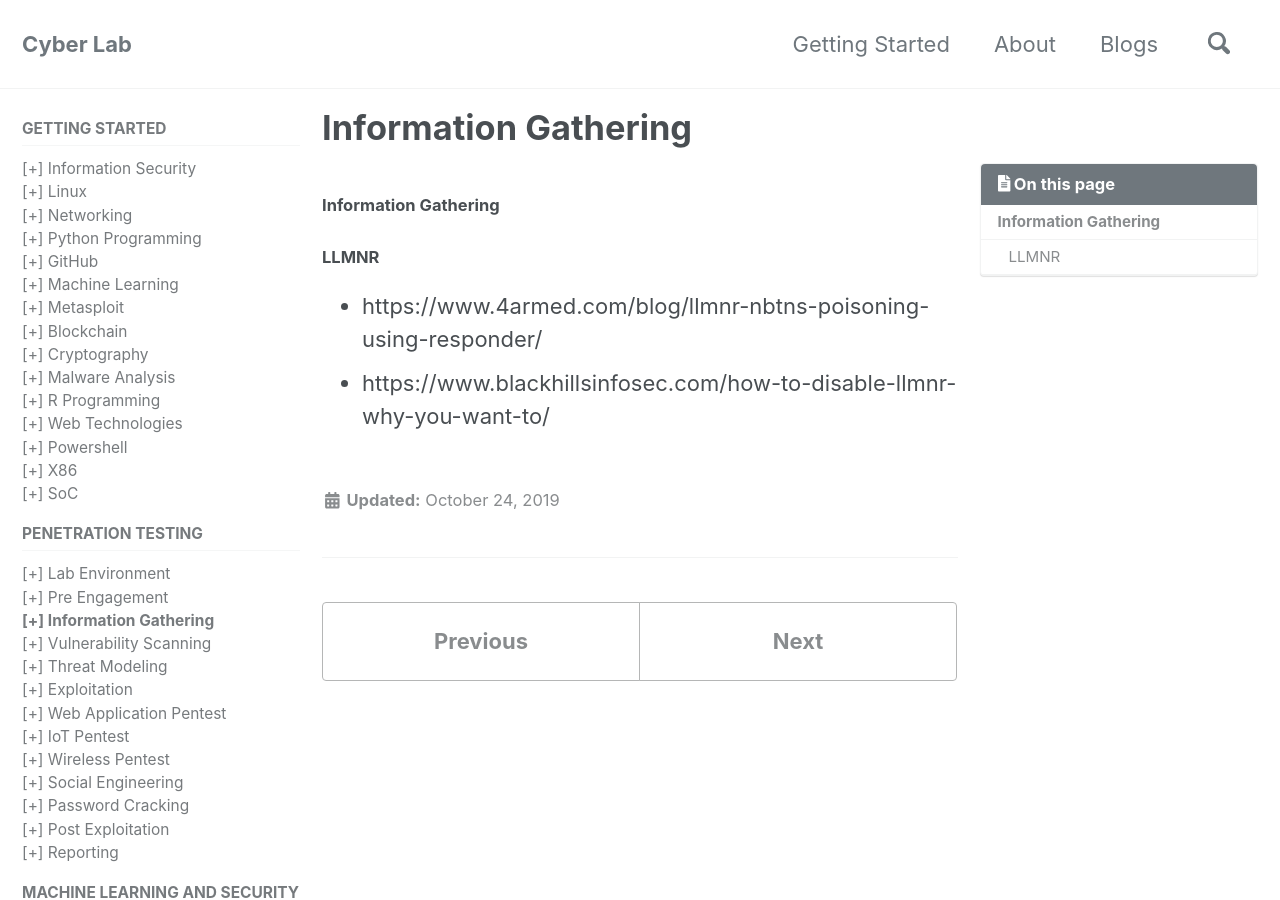
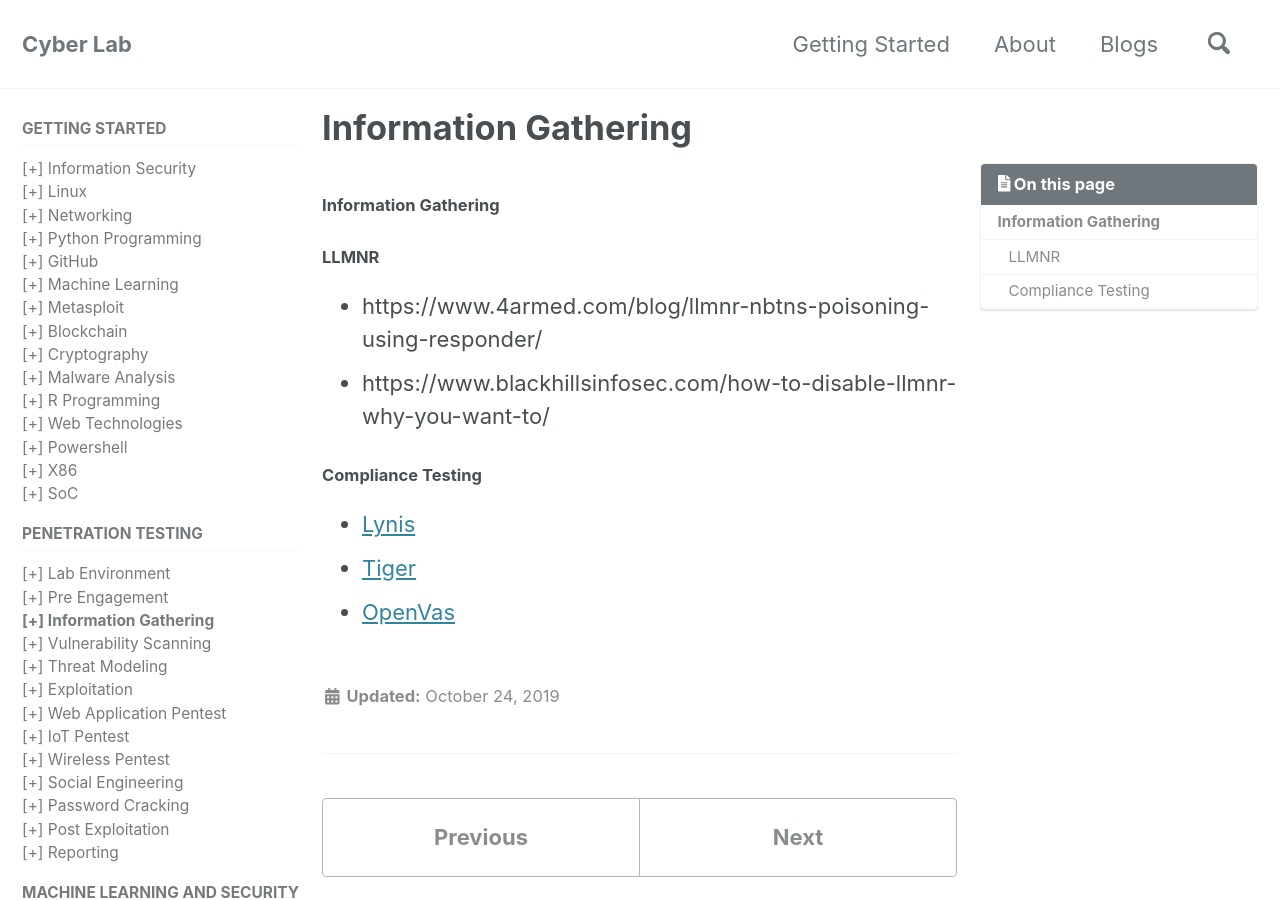
Before and after one commit to mohareti/cyberlab, a Jekyll site: the page built from _pentest/02_info-gathering.md, in a window 1280 px wide and 900 px high. Built offline with Jekyll 4.4.1, drawn with Linux system fonts in a browser that asks for light colours; cached includes are drawn as plain includes; nearby versions of some CDN libraries.

Commit message:
Update 02_info-gathering.md

```diff
--- a/_pentest/02_info-gathering.md
+++ b/_pentest/02_info-gathering.md
@@ -8,3 +8,9 @@ toc: true
 ##### LLMNR
 - https://www.4armed.com/blog/llmnr-nbtns-poisoning-using-responder/
 - https://www.blackhillsinfosec.com/how-to-disable-llmnr-why-you-want-to/
+
+
+##### Compliance Testing
+- [Lynis](https://cisofy.com/lynis/)
+- [Tiger](https://www.nongnu.org/tiger/)
+- [OpenVas](http://www.openvas.org/)
```
